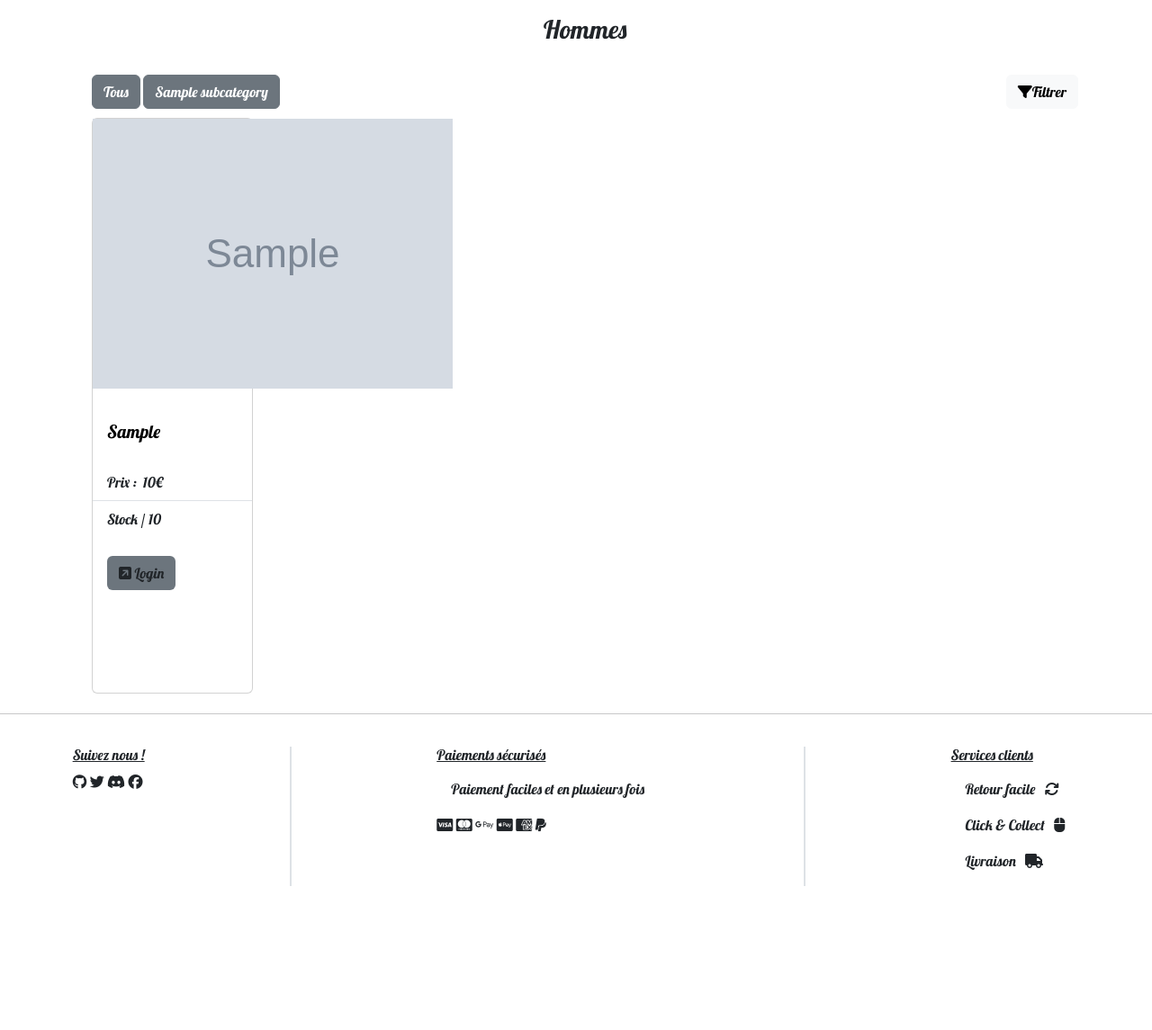
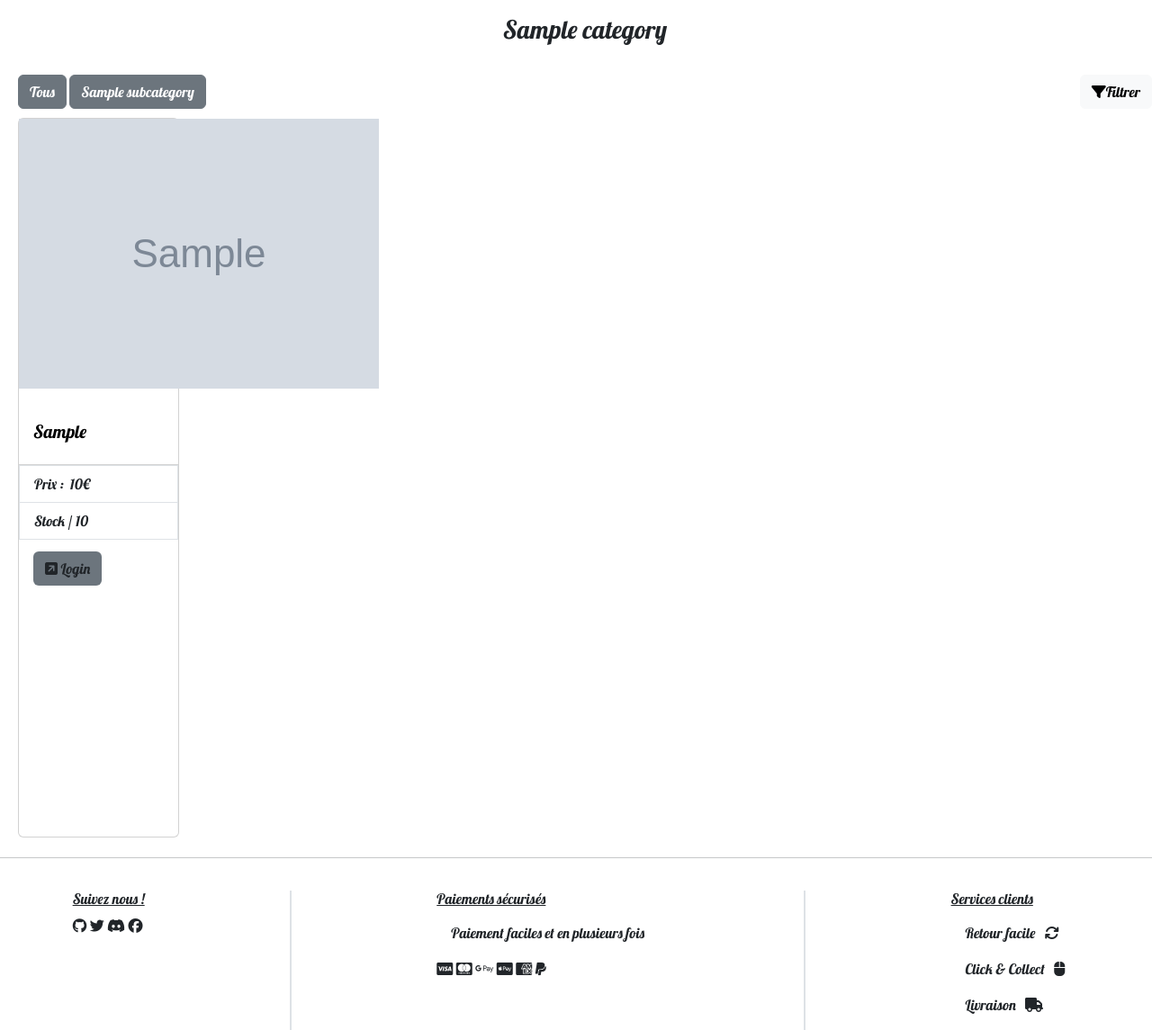
Before and after one commit to leopold-gauthier/Boutique-en-ligne, a PHP site: page /boutique.php?type=1 in a window 1280 px wide. Shown: the part 153-1298 px from the top of the page at 90% size. Before the commit the page ends 1138 px from the top, so only its background shows below. Run offline with PHP 8.4, Linux system fonts and the light colour scheme; tables that the repository leaves empty or names only in its code hold one stand-in row (values such as "Sample post"); grey boxes marked "Sample" are stand-in pictures; some libraries are stand-ins or nearby versions.

Commit message:
commit img boutique

```diff
--- a/boutique.php
+++ b/boutique.php
@@ -21,6 +21,7 @@ if (isset($_GET['type'])) {
     $product->execute([$_GET['type']]);
     $resultproduct = $product->fetchAll(PDO::FETCH_ASSOC);
 }
+// var_dump($resultproduct);
 
 // fetch category
 if (isset($_GET['cat'])) {
@@ -63,15 +64,10 @@ if (isset($_POST['addcart'])) {
     }
 }
 
-// fetch man
-$man = $bdd->prepare("SELECT * FROM subcategory WHERE id_category = 1");
-$man->execute([]);
-$resultman = $man->fetchAll(PDO::FETCH_ASSOC);
-
-// fetch woman
-$woman = $bdd->prepare("SELECT * FROM subcategory WHERE id_category = 2");
-$woman->execute([]);
-$resultwoman = $woman->fetchAll(PDO::FETCH_ASSOC);
+// fetch subcategory
+$res = $bdd->prepare("SELECT * FROM subcategory WHERE id_category = ?");
+$res->execute([$_GET['type']]);
+$results = $res->fetchAll(PDO::FETCH_ASSOC);
 
 ?>
 
@@ -99,22 +95,19 @@ $resultwoman = $woman->fetchAll(PDO::FETCH_ASSOC);
         <?php include_once('./include/nav_inc.php'); ?>
     </header>
     <main>
-        <div class="container">
-            <!------ HOMME ------>
-            <?php
-            if ($_GET['type'] == 1) { ?>
+
         <div id="container">
-                    <h3>Hommes</h3>
+            <h3><?= $resultproduct[0]['name'] ?></h3>
             <div id="man">
                 <div class="categorie">
-                            <a href="./boutique.php?type=1">
+                    <a href="./boutique.php?type=<?= $_GET['type'] ?>">
                         <div class="btn btn-secondary">
                             Tous
                         </div>
                     </a>
-                            <?php foreach ($resultman as $result => $value) {
+                    <?php foreach ($results as $result => $value) {
                     ?>
-                                <a href="./boutique.php?type=1&cat=<?= $value["id"]; ?>">
+                        <a href="./boutique.php?type=<?= $_GET['type'] ?>&cat=<?= $value["id"]; ?>">
                             <div class="btn btn-secondary"><?= $value["name"]; ?>
                             </div>
                         </a>
@@ -129,7 +122,7 @@ $resultwoman = $woman->fetchAll(PDO::FETCH_ASSOC);
                 <?php
                 foreach ($resultproduct as $result => $value) { ?>
                     <a href="details.php?id=<?= $value['product_id'] ?>" class="card-link">
-                                <div class="card" style="height:80vh;width:14vw;">
+                        <div class="card" style="height:100vh;width:14vw;">
                             <img src="<?= $value['path'] ?>" alt="">
                             <div class="card-body">
                                 <h5 class="card-title"><?= $value['product'] ?></h5>
@@ -139,8 +132,7 @@ $resultwoman = $woman->fetchAll(PDO::FETCH_ASSOC);
                                     <?= $value['price'] ?>€</li>
                                 <li class="list-group-item">Stock /
                                     <?= $value['quantity'] ?></li>
-                                    </ul>
-                                    <div class="card-body">
+                                <li class="list-group-item">
                                     <?php
                                     if (!empty($_SESSION)) {
                                     ?>
@@ -152,73 +144,11 @@ $resultwoman = $woman->fetchAll(PDO::FETCH_ASSOC);
                                         <a href="./connexion.php"><button class="btn bg-secondary" type="button"><i class="fa-solid fa-square-arrow-up-right"></i> Login</button></a>
                                     <?php }
                                     ?>
-                                    </div>
-                                </div>
-                            </a>
-                        <?php
-                        } ?>
-                    </div>
+                                </li>
+
+                            </ul>
 
 
-
-
-                </div>
-                <!------- FEMME ------->
-            <?php
-            } else if ($_GET['type'] == 2) { ?>
-                <div id="container">
-                    <h3>Femmes</h3>
-                    <div id="woman">
-                        <div class="categorie">
-                            <a href="./boutique.php?type=2">
-                                <div class="btn btn-secondary">
-                                    Tous
-                                </div>
-                            </a>
-                            <?php foreach ($resultwoman as $result => $value) {
-                            ?>
-                                <a href="./boutique.php?type=2&cat=<?= $value["id"]; ?>">
-                                    <div class="btn btn-secondary"><?= $value["name"]; ?>
-                                    </div>
-                                </a>
-                            <?php } ?>
-                            <button id="filter" type="button" class="btn btn-light" data-bs-toggle="modal" data-bs-target="#myModal"><i class="fa-solid fa-filter"></i>Filtrer</button>
-                        </div>
-                        <?php
-                        include_once('./include/filter_modal-inc.php');
-                        ?>
-
-
-                    </div>
-                    <div class="produit d-inline-flex">
-                        <?php
-                        foreach ($resultproduct as $result => $value) { ?>
-                            <a href="details.php?id=<?= $value['product_id'] ?>" class="card-link">
-                                <div class="card" style="height:80vh;width:14vw;">
-                                    <img src="<?= $value['path'] ?>" alt="">
-                                </div>
-                                <div class="card-body">
-                                    <h5 class="card-title"><?= $value['product'] ?></h5>
-                                </div>
-                                <ul class="list-group list-group-flush">
-                                    <li class="list-group-item">Prix :&nbsp;
-                                        <?= $value['price'] ?>€</li>
-                                    <li class="list-group-item">Stock /&nbsp;
-                                        <?= $value['quantity'] ?></li>
-                                </ul>
-                                <div class="card-body">
-                                    <?php
-                                    if (!empty($_SESSION)) {
-                                    ?>
-                                        <form method="post">
-                                            <button value="<?= $value['product_id'] ?>" name="addcart" class="btn" type="submit"><i class="fa-solid fa-plus"></i> Panier</button>
-                                        </form>
-                                    <?php
-                                    } else { ?>
-                                        <a href="./connexion.php"><button class="btn bg-secondary" type="button"><i class="fa-solid fa-square-arrow-up-right"></i> Login</button></a>
-                                    <?php }
-                                    ?>
-                                </div>
                         </div>
                     </a>
                 <?php
@@ -226,8 +156,9 @@ $resultwoman = $woman->fetchAll(PDO::FETCH_ASSOC);
             </div>
 
         </div>
+
         <?php
-            } else if (isset($_GET[''])) {
+        if (!isset($_GET['type'])) {
             header("Location: ./index.php");
         } ?>
         </div>
```
Lines whose indentation alone changed are shown as unchanged.
